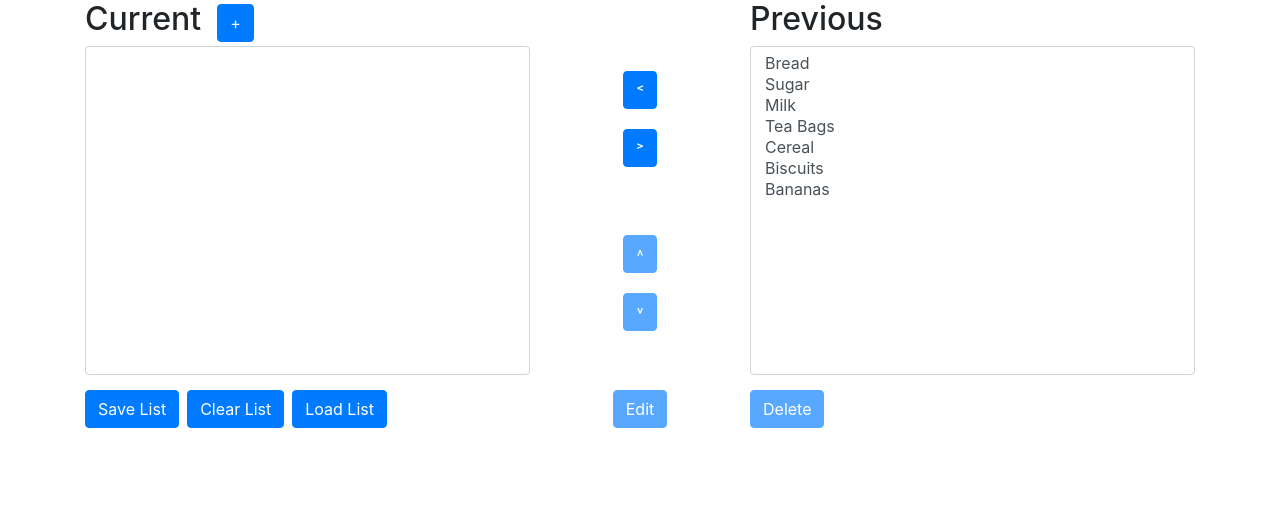
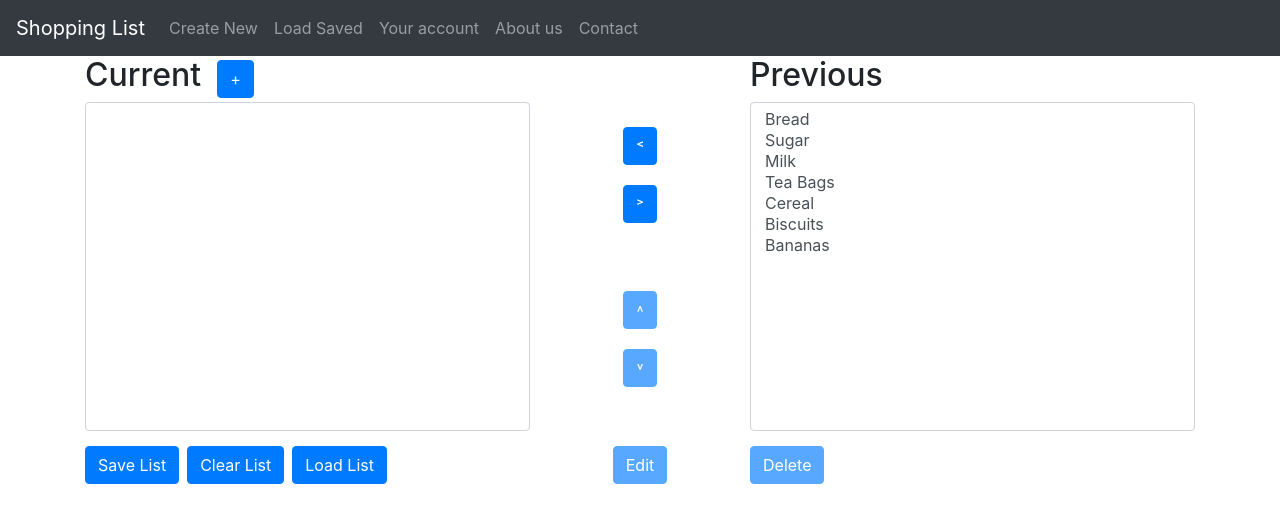
Before and after one commit to terrytsan/shopping-list, a React (Create React App) app: page / in a window 1280 px wide. Shown: the top 522 px of the page. Built offline with nearby package versions, Linux system fonts and the light colour scheme.

Commit message:
Added NavBar

```diff
--- a/src/App.js
+++ b/src/App.js
@@ -2,7 +2,7 @@ import './App.css';
 import 'bootstrap/dist/css/bootstrap.min.css';
 import CurrentItems from "./components/CurrentItems";
 import PreviousItems from "./components/PreviousItems";
-import {Button, Col, Container, Row} from "react-bootstrap";
+import {Button, Col, Container, Nav, Navbar, Row} from "react-bootstrap";
 import {Component} from "react";
 import dummyItems from "./dummyItems.json";
 import * as Constants from './constants.js';
@@ -280,6 +280,16 @@ class App extends Component {
 	render() {
 		return (
 			<div>
+				<Navbar bg="dark" variant="dark">
+					<Navbar.Brand>Shopping List</Navbar.Brand>
+					<Nav>
+						<Nav.Link>Create New</Nav.Link>
+						<Nav.Link>Load Saved</Nav.Link>
+						<Nav.Link>Your account</Nav.Link>
+						<Nav.Link>About us</Nav.Link>
+						<Nav.Link>Contact</Nav.Link>
+					</Nav>
+				</Navbar>
 				<Container>
 					<Row>
 						<Col xs={5}>
```
